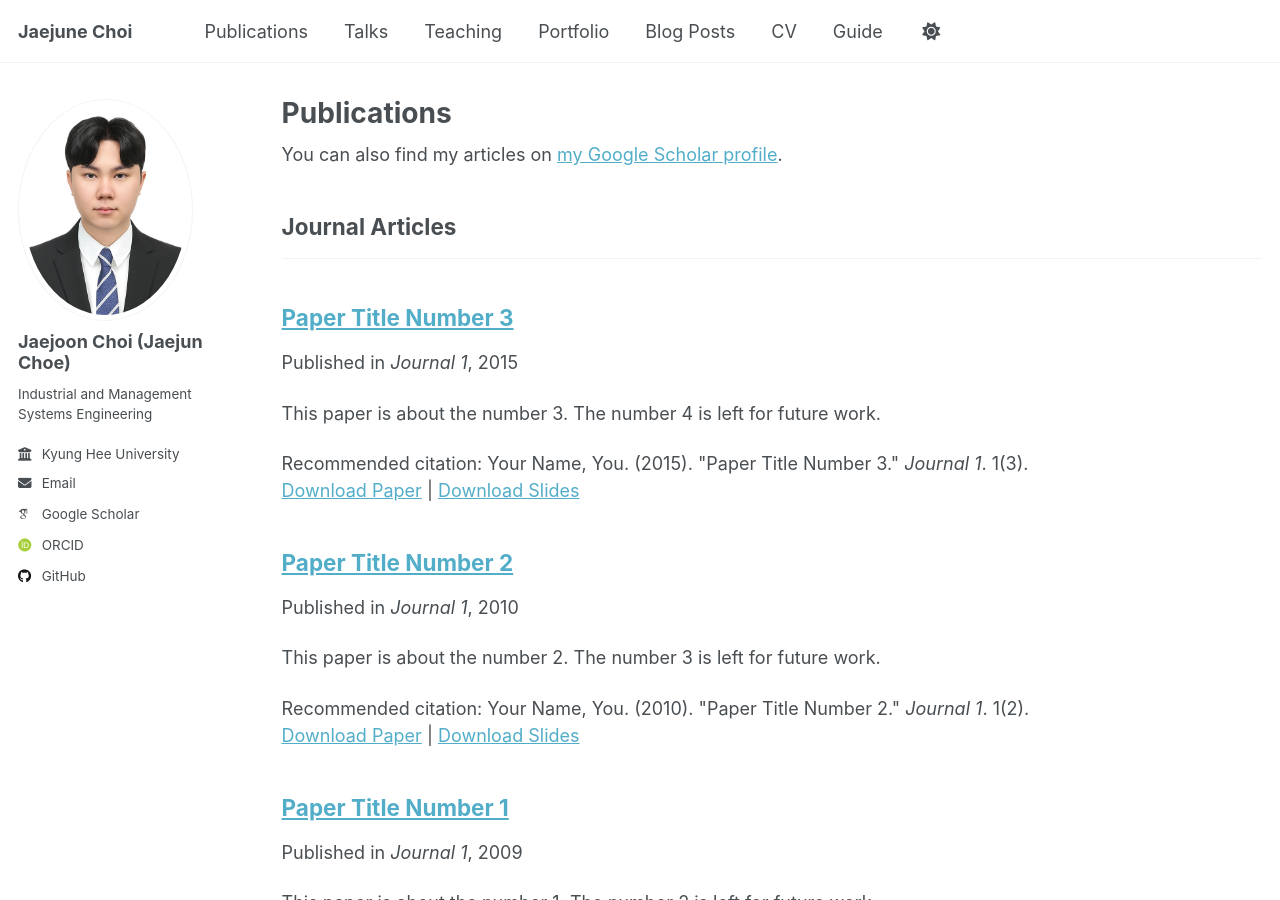
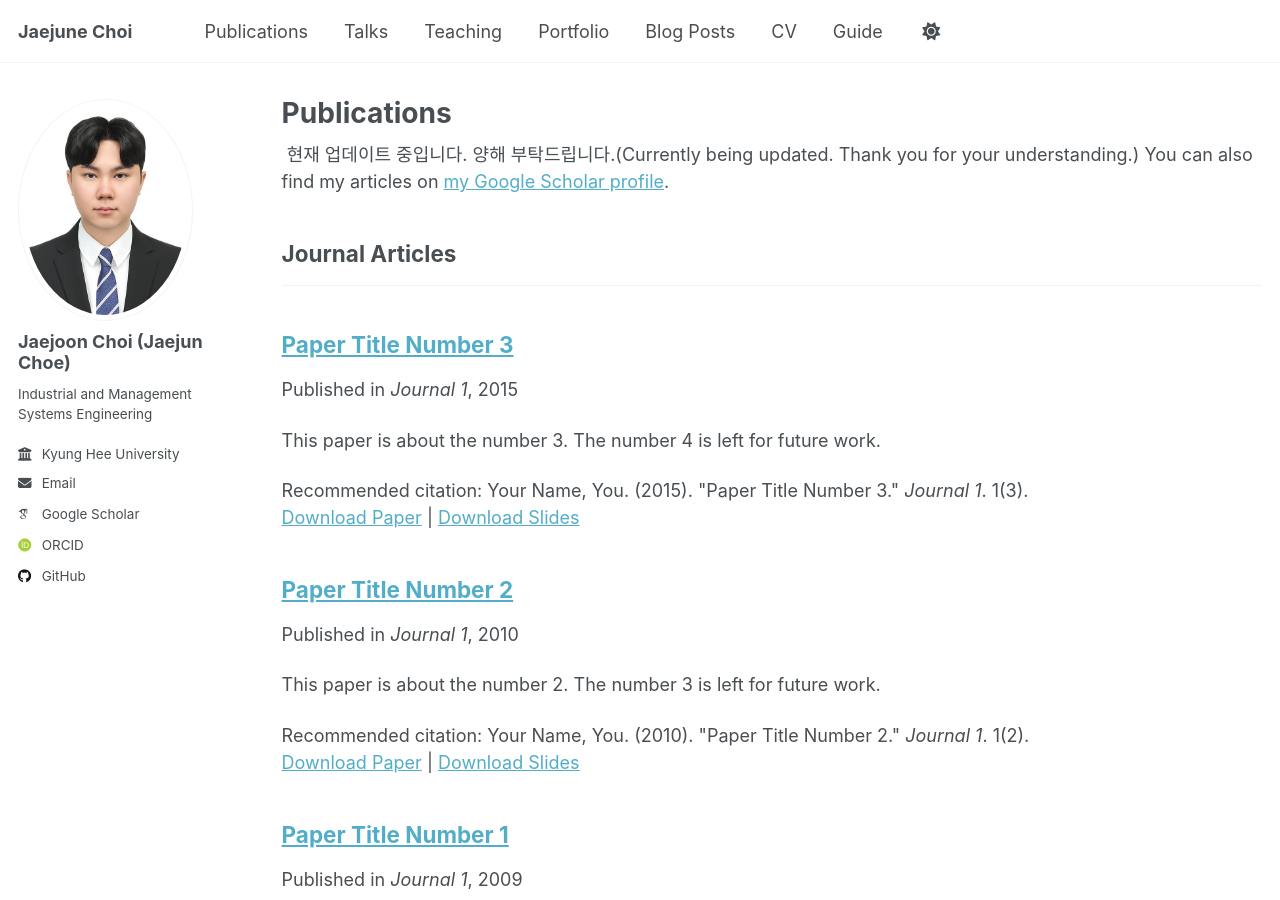
Before and after one commit to jaejunchoe/jaejunchoe.github.io, a Jekyll site: the page built from _pages/publications.html, in a window 1280 px wide and 900 px high. Built offline with Jekyll 4.4.1, drawn with Linux system fonts in a browser that asks for light colours; some web fonts are replaced.

Commit message:
initial commit

```diff
--- a/_pages/publications.html
+++ b/_pages/publications.html
@@ -6,7 +6,7 @@ author_profile: true
 ---
 
 {% if site.author.googlescholar %}
-  <div class="wordwrap">You can also find my articles on <a href="{{site.author.googlescholar}}">my Google Scholar profile</a>.</div>
+  <div class="wordwrap"> 현재 업데이트 중입니다. 양해 부탁드립니다.(Currently being updated. Thank you for your understanding.) You can also find my articles on <a href="{{site.author.googlescholar}}">my Google Scholar profile</a>.</div>
 {% endif %}
 
 {% include base_path %}
```
